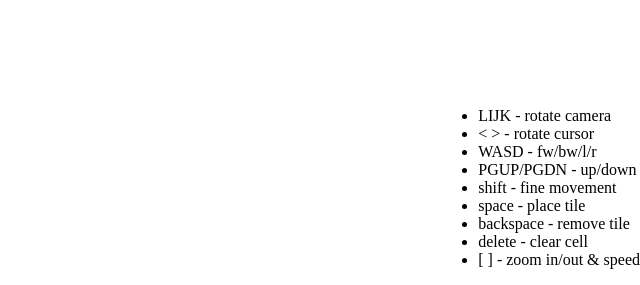
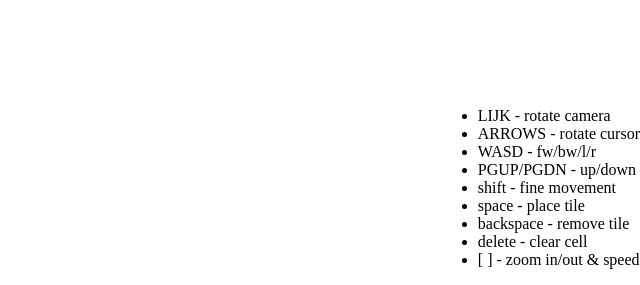
Before and after one commit to TheCheapestPixels/wecs, a Python web app: template wecs/templates/mapeditor.html in a window 1280 px wide. Shown: the part 515-800 px from the top of the page, without its empty margins (640-1280 px from the left). Run offline with Jinja, Linux system fonts and the light colour scheme; the template is opened without the code that fills it, so the values that code supplies are empty.

Commit message:
fixed key help

```diff
--- a/wecs/templates/mapeditor.html
+++ b/wecs/templates/mapeditor.html
@@ -83,7 +83,7 @@
   <div id="map_editor_notes" class="panel" style="position: fixed; bottom:0%; right:0%">
     <ul>
     <li>LIJK - rotate camera</li>
-    <li>< >  - rotate cursor</li>
+    <li>ARROWS  - rotate cursor</li>
     <li>WASD - fw/bw/l/r</li>
     <li>PGUP/PGDN - up/down</li>
     <li>shift - fine movement</li>
```
